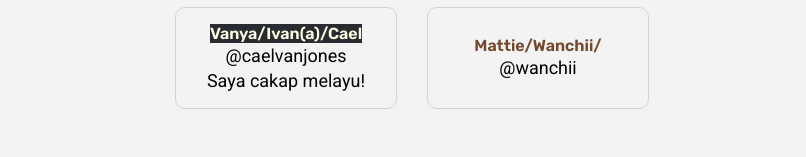
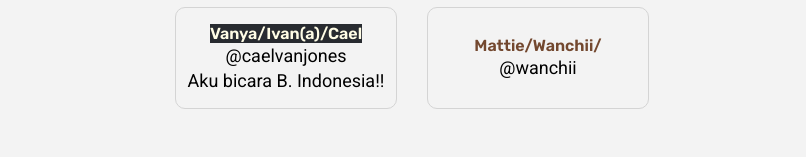
Before and after one commit to jackhill5313/Hetalia-Region, a plain HTML site: page about.html in a window 1280 px wide. Shown: the part 2424-2581 px from the top of the page, without its empty margins (228-1034 px from the left). Drawn offline with nearby package versions, Linux system fonts and the light colour scheme.

Commit message:
cael language fix

```diff
--- a/about.html
+++ b/about.html
@@ -158,7 +158,7 @@
 					<div class="meet-box flex-column flex-center">
 						<h4 id="cael">Vanya/Ivan(a)/Cael</h4>
 						<p>@caelvanjones</p>
-						<p>Saya cakap melayu!</p>
+						<p>Aku bicara B. Indonesia!!</p>
 					</div>
 					<div class="meet-box flex-column flex-center">
 						<h4 id="wanchii">Mattie/Wanchii/</h4>
```
